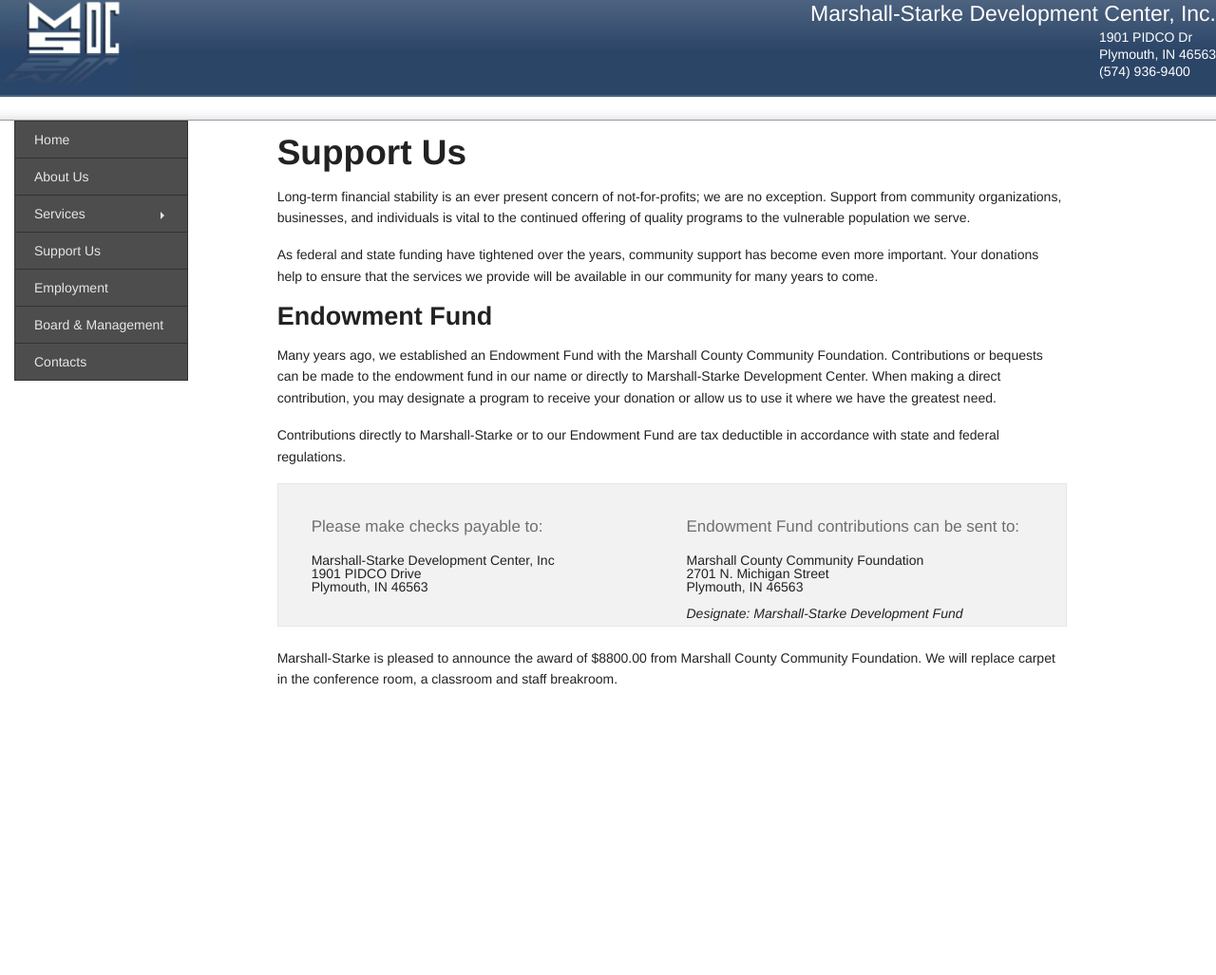
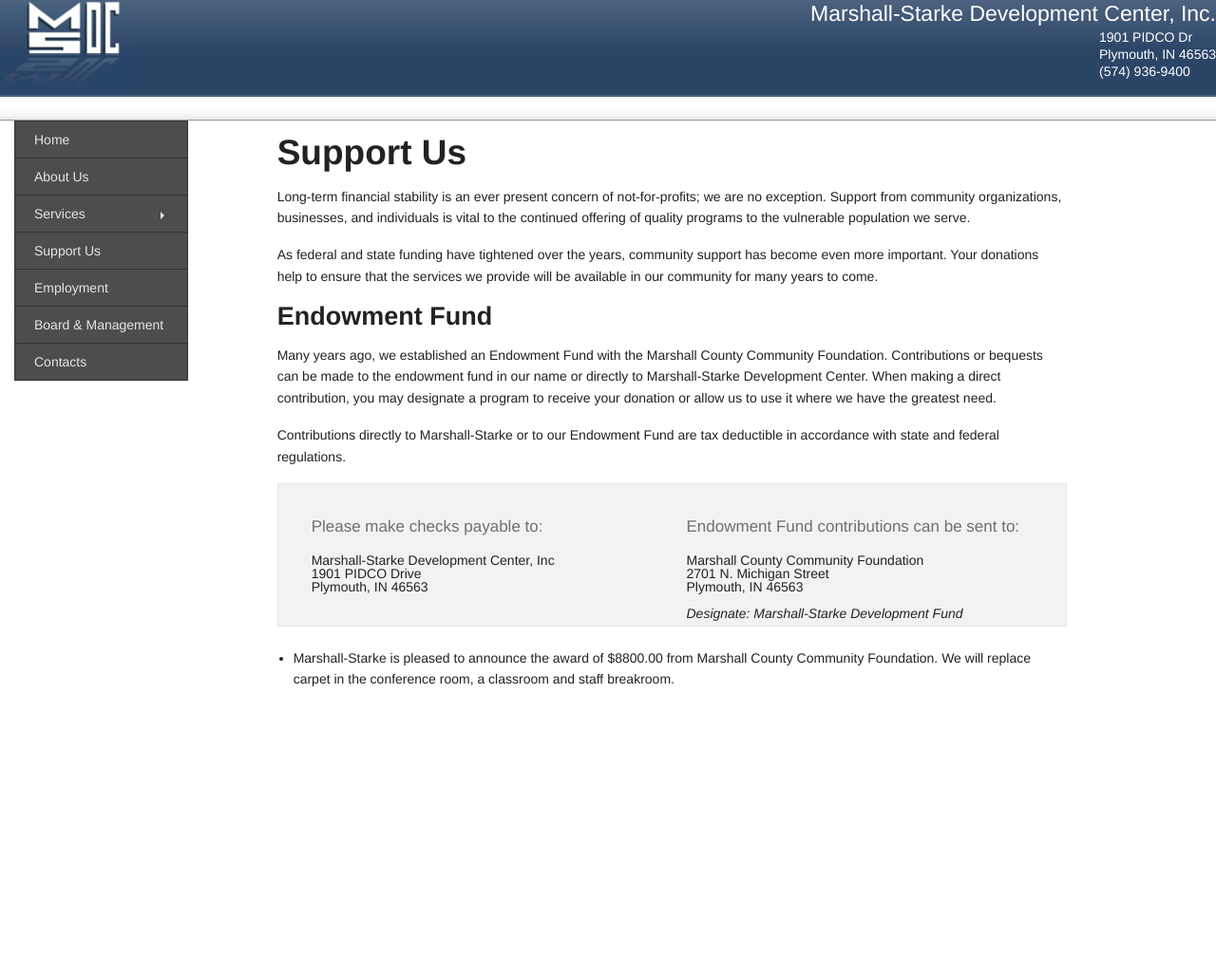
Before and after one commit to leviwilson/marshall-starke.org, a Jekyll site: the page built from support.md, in a window 1280 px wide. Shown: the whole page at 95% size. Built offline with Jekyll 4.4.1, drawn with Linux system fonts in a browser that asks for light colours; nearby versions of some CDN libraries; Markdown is read by kramdown in place of the engine named in the settings.

```diff
--- a/support.md
+++ b/support.md
@@ -29,4 +29,4 @@ Contributions directly to Marshall-Starke or to our Endowment Fund are tax deduc
   </div>
   &nbsp;
 </div>
-Marshall-Starke is pleased to announce the award of $8800.00 from Marshall County Community Foundation.  We will replace carpet in the conference room, a classroom and staff breakroom.
+* Marshall-Starke is pleased to announce the award of $8800.00 from Marshall County Community Foundation.  We will replace carpet in the conference room, a classroom and staff breakroom.
```
